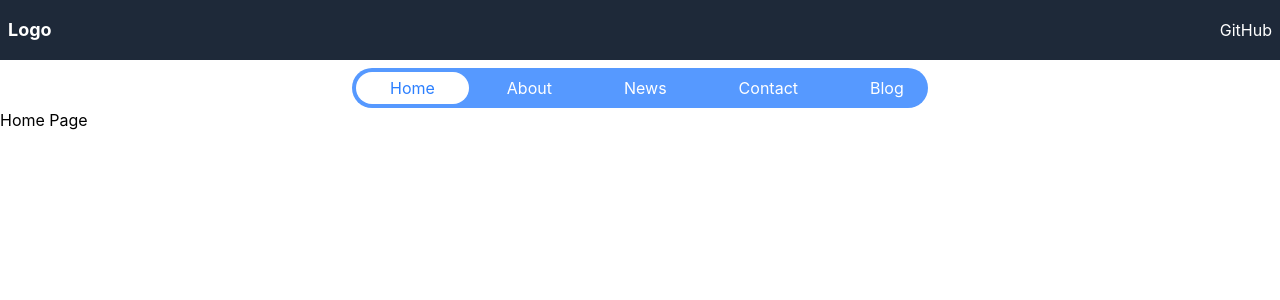
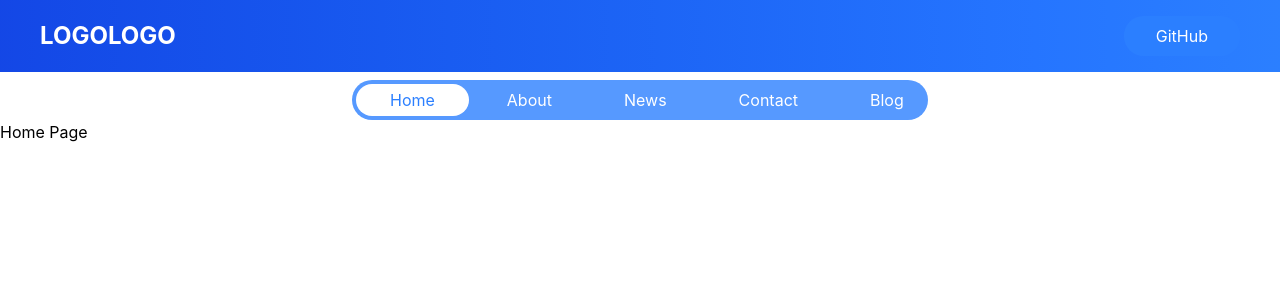
Before and after one commit to qayumjon-coder/newsweb, a React (Vite) app: page / in a window 1280 px wide. Shown: the top 300 px of the page. Built offline with nearby package versions, Linux system fonts and the light colour scheme.

Commit message:
Navbar and style updated

```diff
--- a/src/components/Header.tsx
+++ b/src/components/Header.tsx
@@ -19,10 +19,12 @@ const Header: React.FC = () => {
 
   return (
     <header className="flex flex-col gap-2 items-center justify-between  text-white">
-      <div className="w-full flex justify-between items-center py-4 px-2 gap-4 bg-gray-800">
-        <h2 className="font-bold text-lg">Logo</h2>
+      <div className="w-full flex justify-between items-center py-4 px-10 gap-4 bg-linear-to-l from-blue-500 to-blue-700 ">
+        <h2 className="font-bold text-2xl">LOGOLOGO</h2>
 
-        <LinkItem href="https://github.com/" title="GitHub" />
+        <LinkItem href="https://github.com/" title="GitHub"
+        styleclass="bg-blue-500 hover:bg-blue-600
+        text-white py-2 px-8 rounded-full "/>
       </div>
 
       <nav className="w-xl text-center bg-blue-500/80 p-1 rounded-full">
--- a/src/components/LinkItem.tsx
+++ b/src/components/LinkItem.tsx
@@ -1,7 +1,7 @@
 
-const LinkItem: React.FC<{ href: string, title: string }> = ({ href, title }) => {
+const LinkItem: React.FC<{ href: string, title: string, styleclass: string }> = ({ href, title, styleclass }) => {
   return (
-    <a href={href} target="_blank" rel="noopener noreferrer">
+    <a className={styleclass} href={href} target="_blank" rel="noopener noreferrer">
       {title}
     </a>
   )
```
